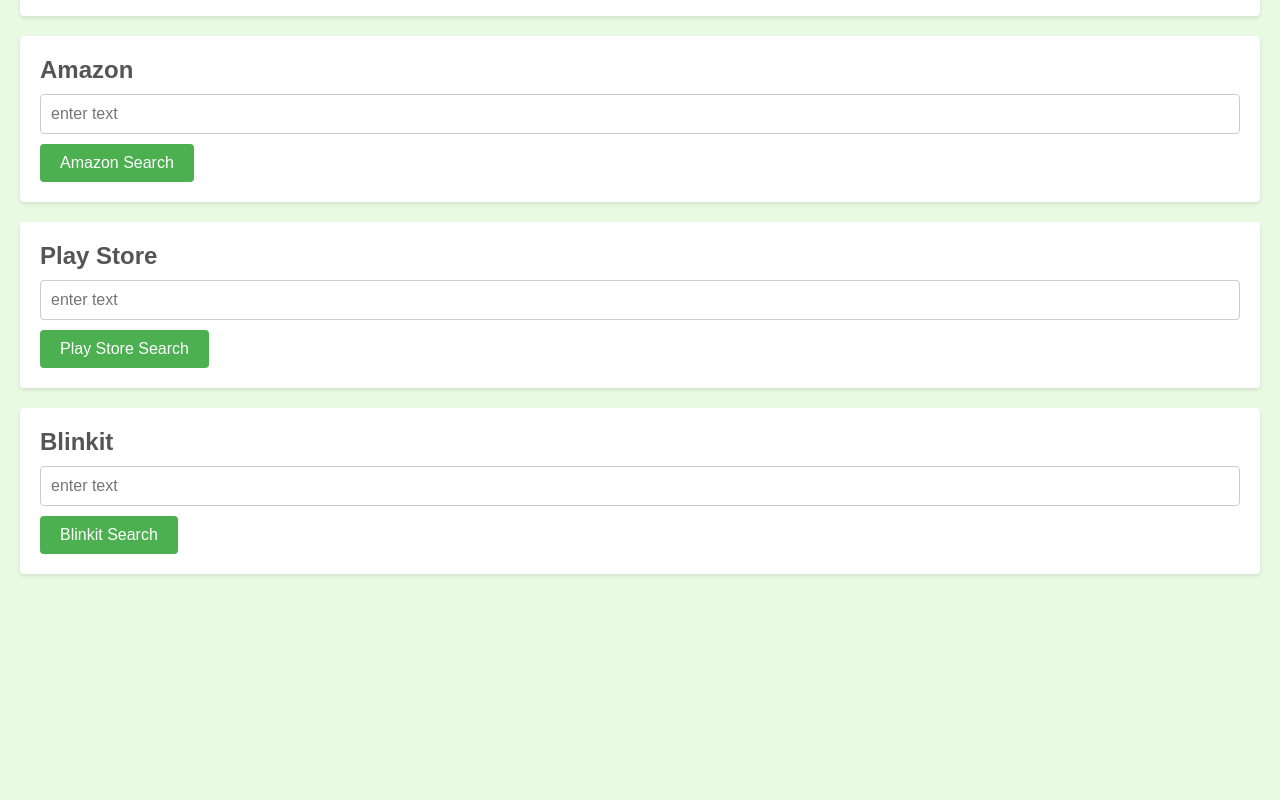
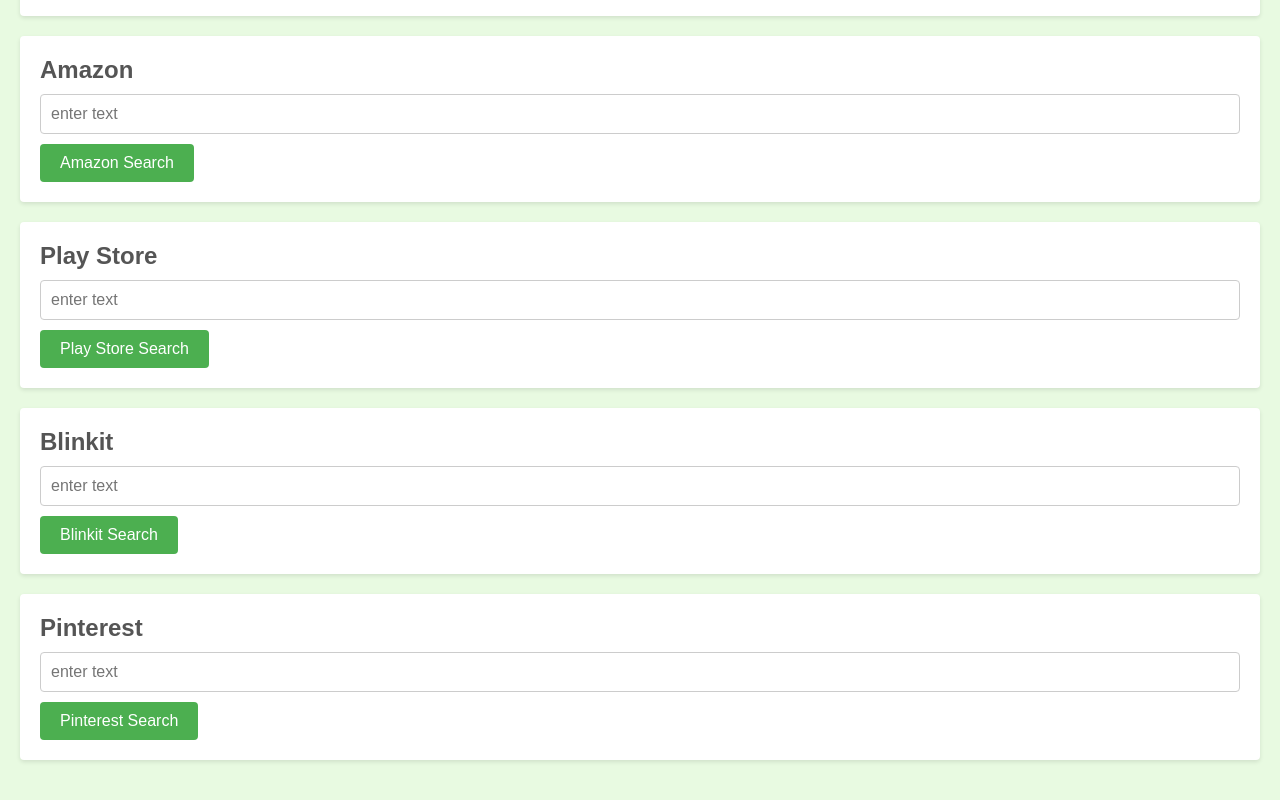
Before and after one commit to pr1yamdas/first-web-page, a plain HTML site: page index.html in a window 1280 px wide. Shown: the part 1180-1980 px from the top of the page. Before the commit the page ends 1794 px from the top, so only its background shows below. Drawn offline with Linux system fonts and the light colour scheme.

Commit message:
Update index.html

```diff
--- a/index.html
+++ b/index.html
@@ -104,6 +104,11 @@
         <input type="text" placeholder="enter text" name="q">
         <button>Blinkit Search</button>
     </form>
+    <form action="https://www.pinterest.com/search/pins">
+        <h2>Pinterest</h2>
+        <input type="text" placeholder="enter text" name="q">
+        <button>Pinterest Search</button>
+    </form>
 
 
 
```
